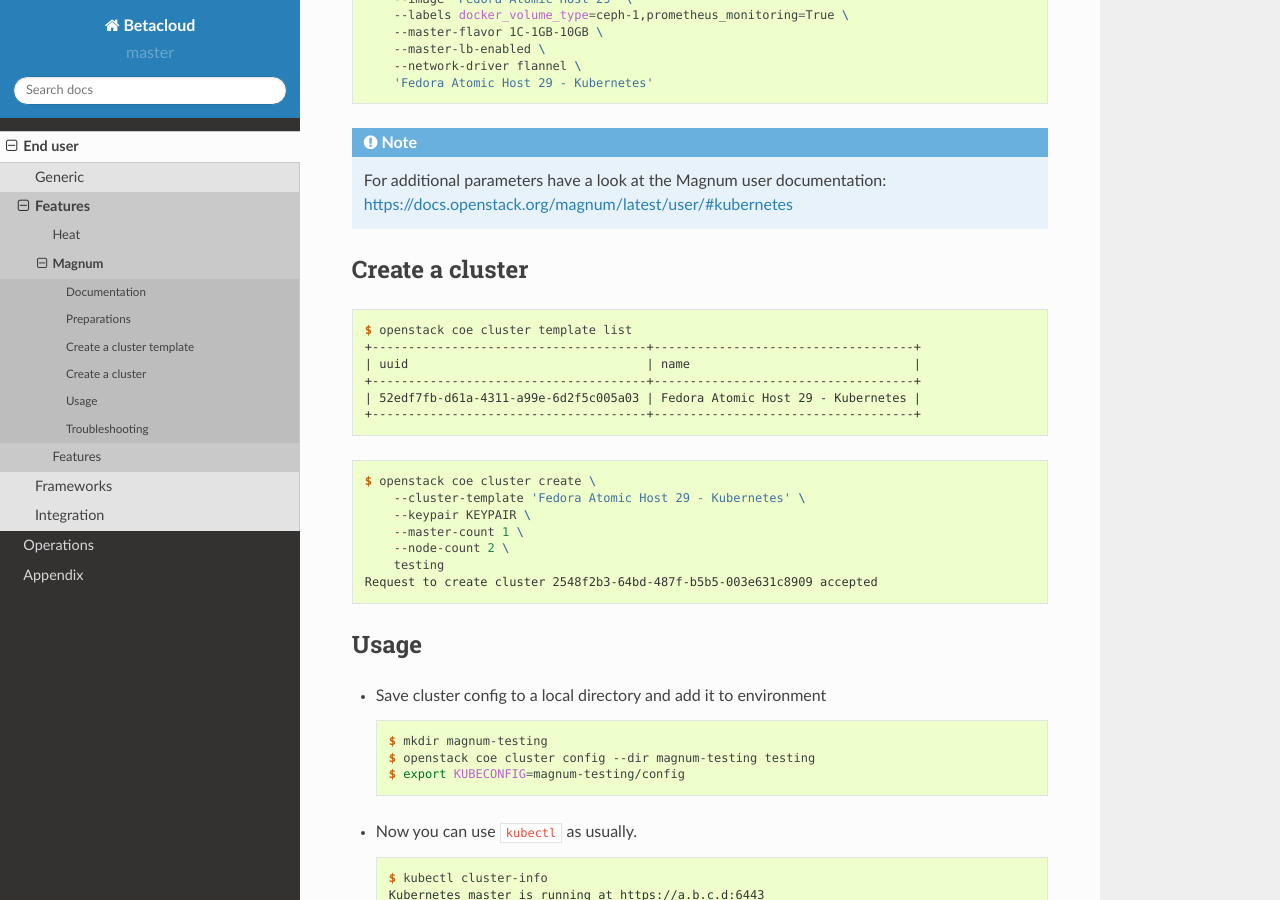
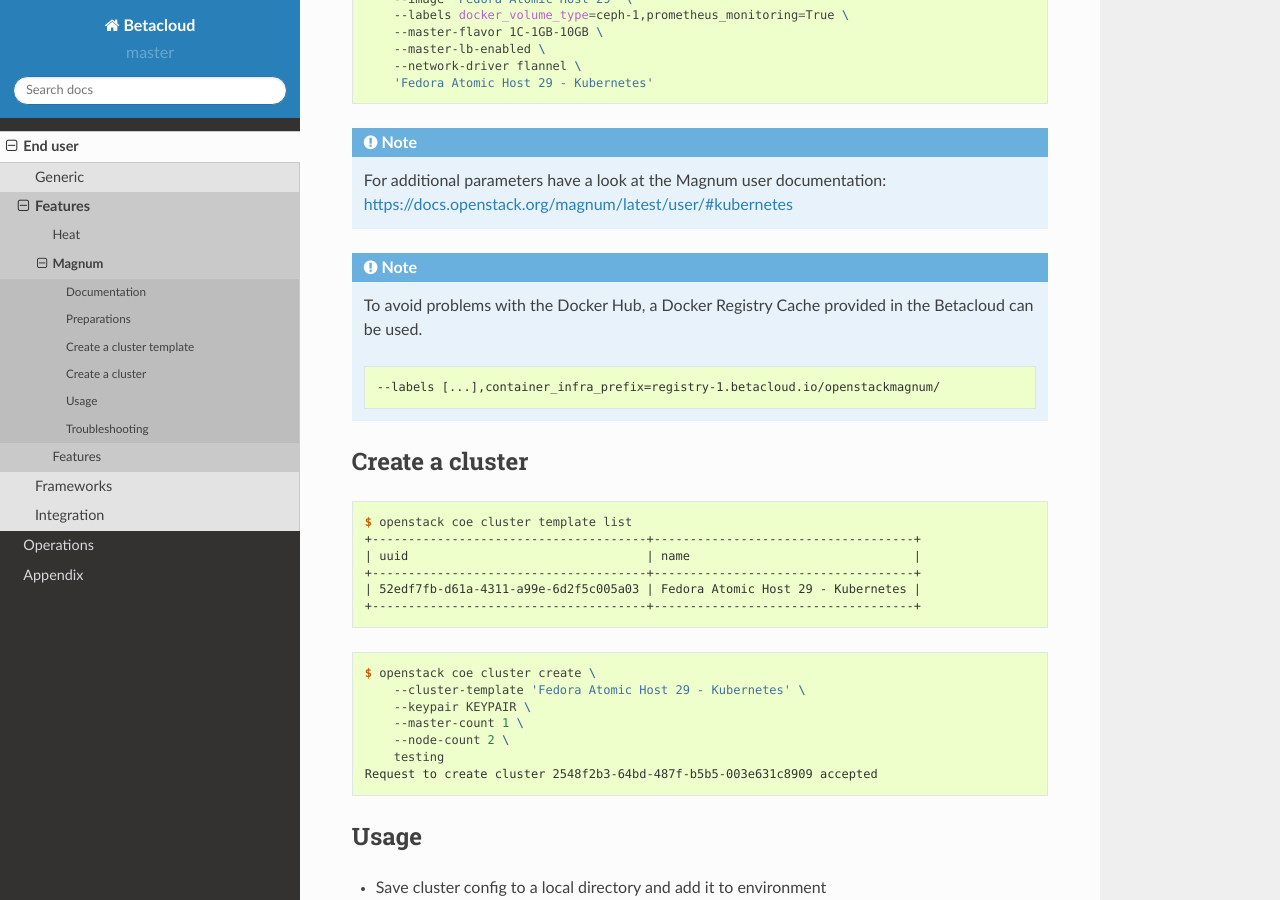
Before and after one commit to betacloud/documentation, a Sphinx documentation site: the page built from source/end-user/features/magnum.rst, in a window 1280 px wide and 900 px high, scrolled down 743 px. Built offline with Sphinx 7.4.7 and the Read the Docs theme 2.0.0, drawn with Linux system fonts in a browser that asks for light colours; pages that are not in the unit, such as notebooks, are missing from menus.

Commit message:
Add a note about the local docker registry cache

```diff
--- a/source/end-user/features/magnum.rst
+++ b/source/end-user/features/magnum.rst
@@ -43,6 +43,14 @@ image, with the ``os_distro`` property set to ``fedora-atomic``.
 
    For additional parameters have a look at the Magnum user documentation:
    https://docs.openstack.org/magnum/latest/user/#kubernetes
+
+.. note::
+
+   To avoid problems with the Docker Hub, a Docker Registry Cache provided in the Betacloud can be used.
+
+   .. code-block:: console
+
+      --labels [...],container_infra_prefix=registry-1.betacloud.io/openstackmagnum/
 
 Create a cluster
 ================
```
